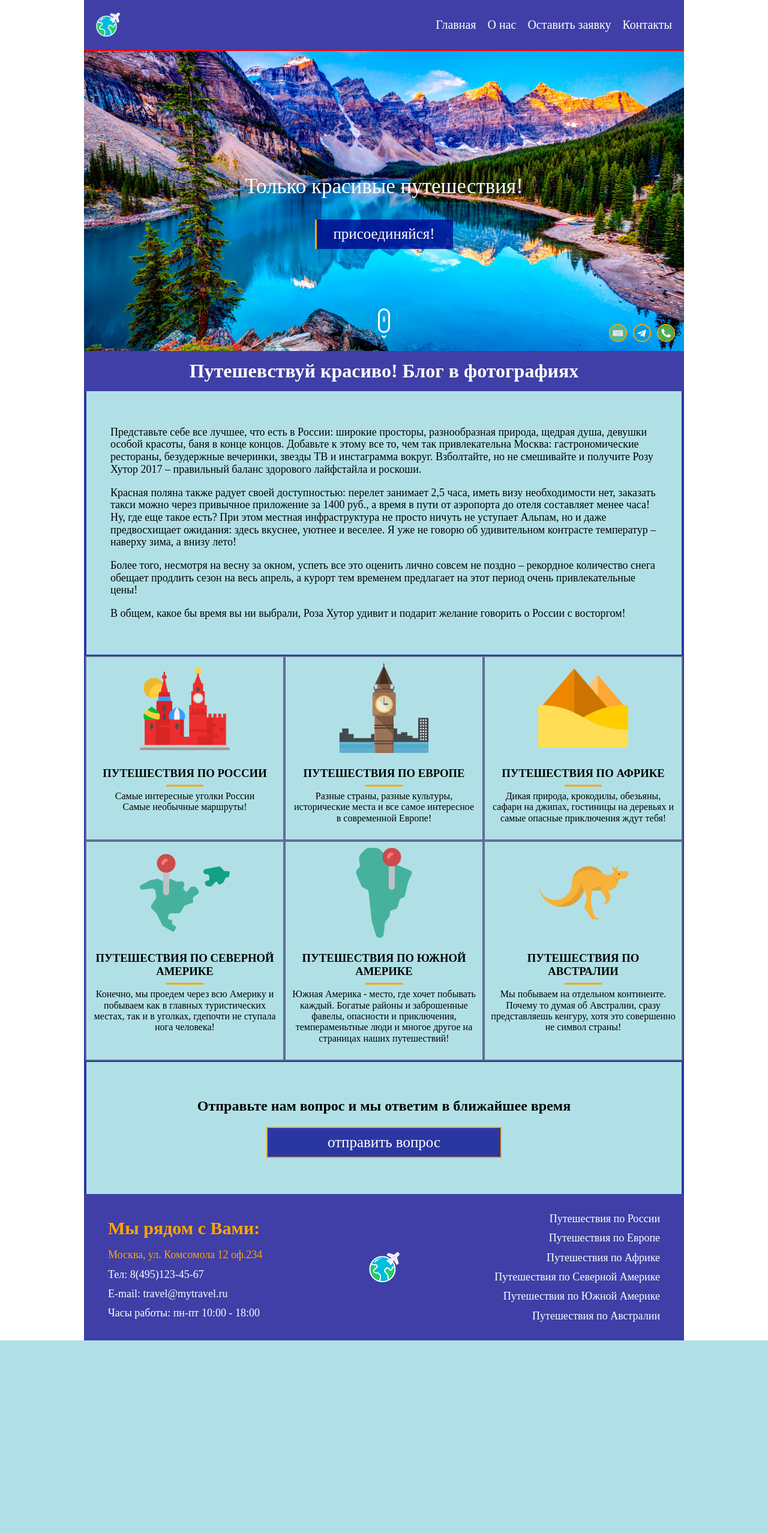
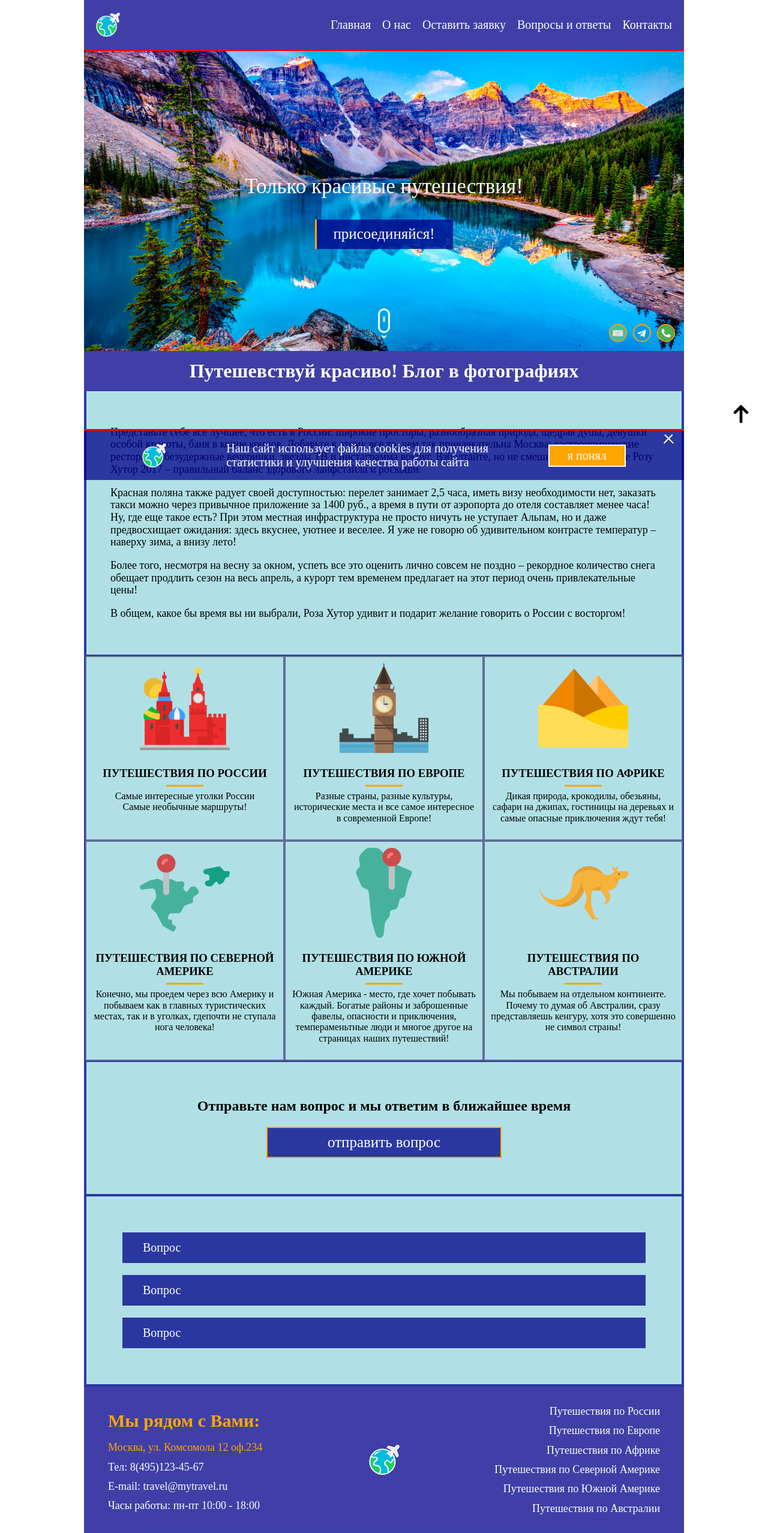
Before and after one commit to TimaPaps/web_dev, a PHP site: page / in a window 1280 px wide. Shown: the whole page at 60% size. Before the commit the page ends 2234 px from the top, so only its background shows below. Run offline with PHP 8.4, Linux system fonts and the light colour scheme.

Commit message:
дз урок 11 блок 2: JS: , animate, плавный скрол. Добавил пункт меню в header - Вопросы и ответы - с событием click и скролом до блока faq, добавил блок faq с содержимым с собитиями click и animate, добавил блок cookies с собитиями click и animate при нажатии на кнопку и крестик, добавил фикс стрелку вверх с собитиями click и animate, добавил плавный скрол при клике на пункт меню в header - О нас

```diff
--- a/index.html
+++ b/index.html
@@ -13,7 +13,8 @@
             <nav class="header-navigation">
                 <a id="header-navigation-main" href="#" class="header-links">Главная</a>
                 <a id="header-navigation-about-us" href="#" class="header-links header-links-right">О нас</a>
-                <a href="#" class="header-links form-open">Оставить заявку</a>
+                <a href="#" class="header-links header-navigation-form-open">Оставить заявку</a>
+                <a href="#" class="header-links header-links-right header-navigation-question-answer">Вопросы и ответы</a>
                 <a id="header-navigation-contacts" href="#footer-left-adress" class="header-links header-links-center">Контакты</a>
             </nav>
         </header>
@@ -96,6 +97,20 @@
                         отправить вопрос
                     </div>
                 </section>
+                <div class="faq">
+                    <div class="faq-item">
+                        <div class="faq-item-question">Вопрос</div>
+                        <div class="faq-item-answer">Ответ</div>
+                    </div>
+                    <div class="faq-item">
+                        <div class="faq-item-question">Вопрос</div>
+                        <div class="faq-item-answer">Ответ</div>
+                    </div>
+                    <div class="faq-item">
+                        <div class="faq-item-question">Вопрос</div>
+                        <div class="faq-item-answer">Ответ</div>
+                    </div>
+                </div>
             </section>
         </main>
         <footer class="footer">
@@ -116,8 +131,8 @@
                 <a href="#" class="footer-right-links-style" >Путешествия по Австралии</a>
             </nav>
         </footer>
-
-        <div class="form-message">
+        <div class="up-arrow"></div>
+        <section class="form-message">
             <div class="form-message-block">
                 <div class="form-message-block-logo"></div>
                 <h4>Напишите нам:</h4>
@@ -143,6 +158,17 @@
                 </form>
                 <div class="form-message-block-button"></div>
             </div>
+        </section>
+        <div class="cookies">
+            <div class="cookies-logo"></div>
+            <div class="cookies-text">
+                <p>
+                    Наш сайт использует файлы cookies для получения <br>
+                    статистики и улучшения качества работы сайта
+                </p>
+            </div>
+            <div class="cookies-btn">я понял</div>
+            <div class="cookies-btn-close"></div>
         </div>
     </div>
     <script src="jquery-3.5.1.min.js"></script>
--- a/script.js
+++ b/script.js
@@ -1,13 +1,58 @@
-$('.form-open').click(function(e){
+//вызов и скрытие формы сообщения
+$('.header-navigation-form-open, .main-form-open-btn, #picture-text-button').click(function(e){
     e.preventDefault();
-    console.log('click');
-    $(this).parents('.wrapper').find('.form-message').css('display', 'flex').hide().fadeIn(2000);
+
+    $(this).parents('.wrapper').find('.form-message').css('display', 'flex').hide().fadeIn(750);
 });
 
 $('.form-message-block-button').click(function(){
-    $(this).parents('.form-message').fadeOut(2000);
+    $(this).parents('.form-message').fadeOut(750);
 });
+//конец вызова и скрытия формы сообщения
 
-$('.main-form-open-btn, #picture-text-button').click(function(){
-    $(this).parents('.wrapper').find('.form-message').css('display', 'flex').hide().fadeIn(2000);
+//анимация стрелки вверх и скрол страницы вверх
+$('.up-arrow').animate({
+    'right': '30px',
+    'bottom': '95px'
+}, 1000);
+
+$('.up-arrow').click(function(){
+    $('html, body').animate({
+        scrollTop: 0
+    }, 750);
 });
+//конец анимации стрелки вверх и скрола страницы вверх
+
+//скрол страницы вниз до до блока blocks при клике на Вопросы и ответы
+$('#header-navigation-about-us').click(function(e){
+    e.preventDefault();
+
+    $('html, body').animate({
+        scrollTop: $('.blocks').offset().top - $('.header').outerHeight()
+    }, 750);
+});
+//конец скрола страницы вниз до до блока blocks при клике на Вопросы и ответы
+
+//вызов и скрытие поля ответа в faq
+$('.faq-item-question').click(function(){
+    $(this).parents('.faq-item').find('.faq-item-answer').slideToggle(400);
+});
+//конец вызова и скрытия поля ответа в faq
+
+//скрол страницы вниз до до блока faq при клике на Вопросы и ответы
+$('.header-navigation-question-answer').click(function(e){
+    e.preventDefault();
+
+    $('html, body').animate({
+        scrollTop: $('.faq').offset().top - $('.header').outerHeight()
+    }, 750);
+});
+//конец скрола страницы вниз до до блока faq при клике на Вопросы и ответы
+
+//анимация cookies
+$('.cookies-btn, .cookies-btn-close').click(function(){
+    $(this).parents('.cookies').animate({
+        'bottom': '-85px'
+    }, 750);
+});
+//конец анимации cookies
--- a/style.css
+++ b/style.css
@@ -307,6 +307,36 @@ h3 {
 }
 /*конец блока main-form-open*/
 
+/*блок faq*/
+.faq {
+    background: powderblue;
+    border: 4px solid rgba(0, 0, 139, 0.753);
+    padding: 60px;
+    font-size: 20px;
+}
+
+.faq-item {
+    border: 4px solid rgba(0, 0, 139, 0.753);
+    margin-bottom: 20px;
+}
+
+.faq-item:last-child {
+    margin-bottom: 0;
+}
+
+.faq-item-question {
+    background: rgba(0, 0, 139, 0.753);
+    color: white;
+    padding: 10px 30px;
+    cursor: pointer;
+}
+
+.faq-item-answer {
+    padding: 10px 30px;
+    display: none;
+}
+/*конец блока faq*/
+
 /*блок footer*/
 .footer {
     background-color:  rgba(0, 0, 139, 0.753);
@@ -381,6 +411,19 @@ h3 {
     transition: 700ms;
 }
 /*конец блока footer*/
+
+/*блок стрелка вверх для скрола*/
+.up-arrow {
+    background: url(/images/up-arrow.svg) center center / contain no-repeat;
+    height: 30px;
+    width: 30px;
+    position: fixed;
+    right: -30px;
+    bottom: 95px;
+    z-index: 2;
+    cursor: pointer;
+}
+/*конец блока стрелка вверх для скрола*/
 
 /*блок: форма сообщения*/
 .form-message {
@@ -488,3 +531,64 @@ textarea {
     left: 6px;
 }
 /*конец блока: форма сообщения*/
+
+/*блок cookies*/
+.cookies {
+    background: rgba(0, 0, 139, 0.753);
+    position: fixed;
+    height: 85px;
+    left: 0;
+    right: 0;
+    bottom: 0;
+    margin: 0 auto;
+    max-width: 1000px;
+    border-top: 3px solid red;
+    color: white;
+    display: flex;
+    justify-content: center;
+    align-items: center;
+    padding: 10px;
+    box-sizing: border-box;
+    font-size: 20px;
+}
+
+.cookies-logo {
+    background: url(/images/logo.png) center center / contain no-repeat;
+    height: 40px;
+    width: 40px;
+}
+
+.cookies-text {
+    padding: 0 100px;
+}
+
+.cookies-btn {
+    background: orange;
+    padding: 5px 30px;
+    border: 2px solid white;
+    cursor: pointer;
+}
+
+.cookies-btn-close {
+    position: absolute;
+    height: 20px;
+    width: 20px;
+    border-left: 2px solid white;
+    top: 10px;
+    right: 10px;
+    transform: rotate(45deg);
+    box-sizing: border-box;
+    cursor: pointer;
+}
+
+.cookies-btn-close:before {
+    content: "";
+    position: absolute;
+    height: 20px;
+    width: 20px;
+    right: 8px;
+    bottom: -8px;
+    border-top: 2px solid white;
+    box-sizing: border-box;
+}
+/*конец блока cookies*/
```
Also changed, not shown: images/up-arrow.svg (added).
